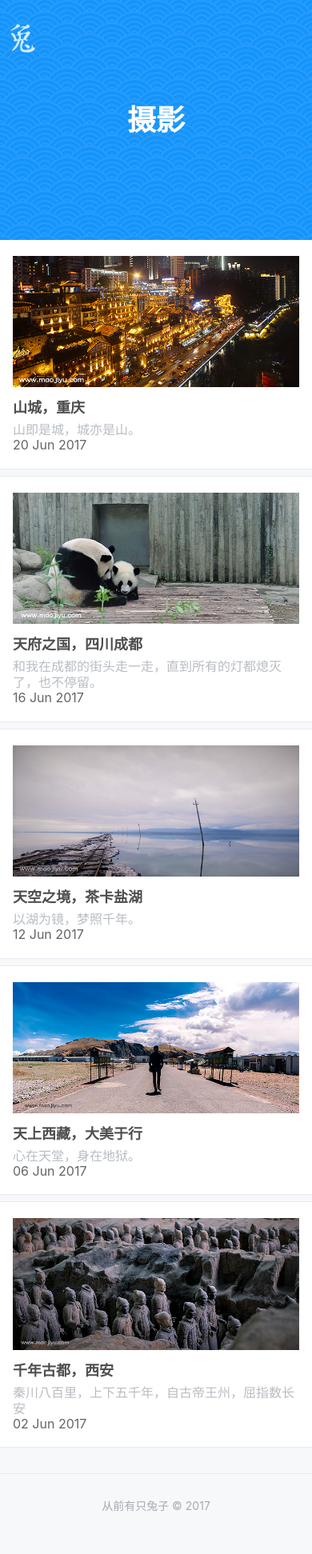
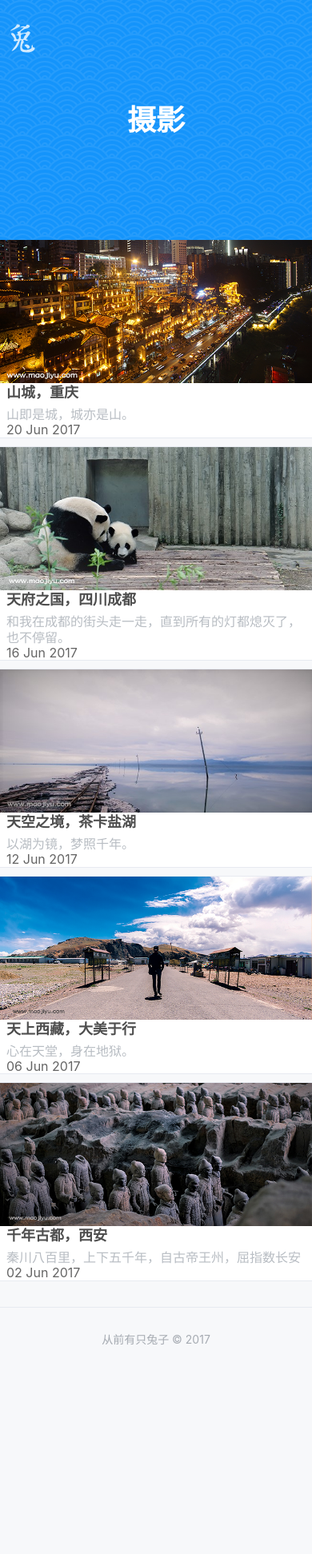
Before and after one commit to moxiaotu/moxiaotu.github.io, a Jekyll site: the page built from photography.html, in a window 390 px wide. Shown: the whole page at 80% size. Built offline with Jekyll 4.4.1, drawn with Linux system fonts in a browser that asks for light colours; nearby versions of some CDN libraries; a style sheet for code colours, icons or effects is not loaded; after the commit the page ends 1735 px from its top, so only the background shows below that.

Commit message:
摄影样式

```diff
--- a/assets/css/main.css
+++ b/assets/css/main.css
@@ -14,18 +14,21 @@
 	clear:both
 }
 .text-list {
-	float:left;
-	width:695px
+	float: left;
+    width: 1200px;
 }
 .text-list .text-item {
-	width:100%;
-	margin-bottom:16px;
-	padding:30px 20px;
-	background-color:#fff;
-	border:1px solid #e7eaf1;
-	border-radius:3px;
-	box-sizing:border-box;
-	box-shadow:0 1px 3px rgba(0,37,55,.06)
+	float: left;
+    width: 25%;
+    height: 250px;
+    margin-right: 2%;
+    margin-bottom: 16px;
+    padding: 0px 0px;
+    background-color: #fff;
+    border: 1px solid #e7eaf1;
+    border-radius: 3px;
+    box-sizing: border-box;
+    box-shadow: 0 1px 3px rgba(0,37,55,.06);
 }
 .text-list .text-item:last-child {
 	margin-bottom:0
@@ -41,7 +44,7 @@
 	position:relative;
 	width:100%;
 	max-height:300px;
-	margin-bottom:14px;
+	/*margin-bottom:14px;*/
 	overflow:hidden
 }
 .text-list .text-item .text-cover img {
@@ -49,6 +52,7 @@
 	vertical-align:middle
 }
 .text-list .text-item .text-preview {
+	margin-left: 8px;
 	position:relative
 }
 .text-list .text-item .text-preview .text-title {
@@ -183,20 +187,34 @@
 }
 .text-list {
 	float:none;
-	margin:0 auto
+	margin:0 auto;
+	width: 600px;
 }
 }
 @media screen and (max-width:768px) {
 .post-content .text-subtitle {
 	width:92%
 }
+.text-list {
+    margin: 0 10%;
+    width: 600px;
+}
+.text-list .text-item {
+    width: 45%;
+    height: 100%;
+    margin-right: 4%;
 }
 @media screen and (max-width:695px) {
 .text-content {
 	margin-top:0
 }
-.text-list,.tags-content {
-	width:100%
+.text-list, .tags-content {
+    width: 100%;
+    margin: 8%;
+}
+.text-list .text-item {
+    width: 40%;
+    margin-right: 4%;
 }
 }
 @media screen and (max-width:500px) {
@@ -204,8 +222,8 @@
 	margin-bottom:32px
 }
 .text-list .text-item {
-	padding:20px 16px;
-	margin-bottom:8px;
+	padding:0px 0px;
+	margin-bottom:10px;
 	border-left:none;
 	border-right:none;
 	border-radius:0;
@@ -242,6 +260,13 @@
 .post-content .text-subtitle:before {
 	height:0
 }
+.text-list, .tags-content {
+    width: 100%;
+    margin: 0;
+}
+.text-list .text-item {
+    width: 100%;
+}
 }
 @media screen and (max-width:376px) {
 
```
